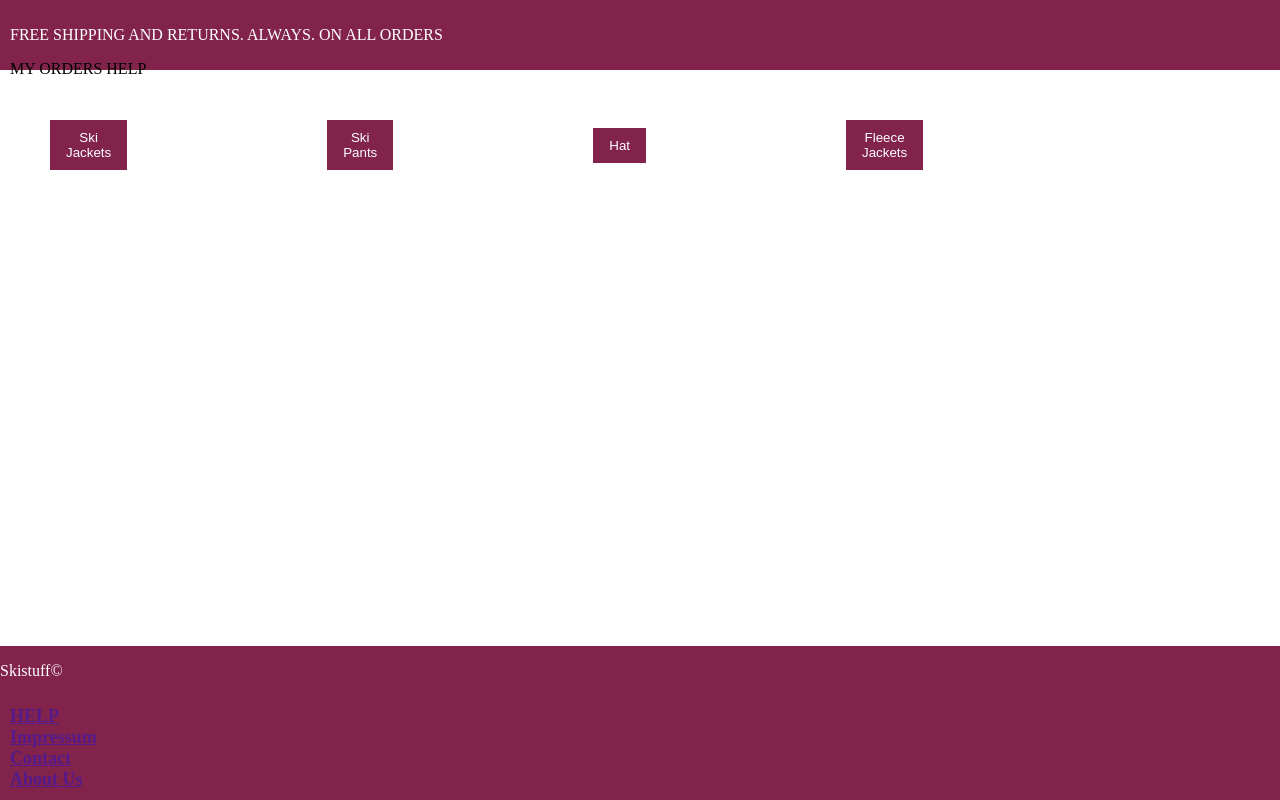
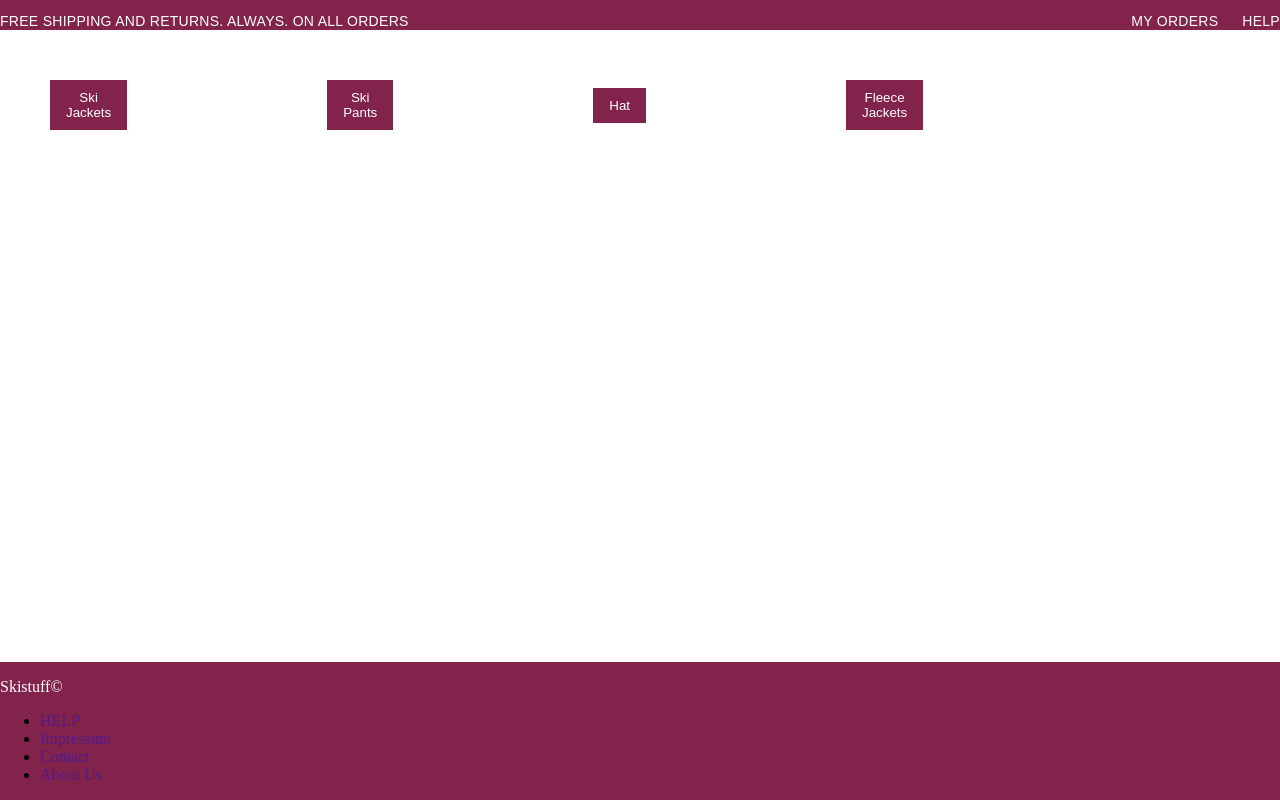
Before and after one commit to Mrschiss/Full_WebTech_Proj, a plain HTML site: page index.html in a window 1280 px wide. Drawn offline with Linux system fonts and the light colour scheme.

Commit message:
I have changed to much to explain

```diff
--- a/index.html
+++ b/index.html
@@ -11,11 +11,16 @@
 	<div class="container">
 
 		<header>
-			<p>FREE SHIPPING AND RETURNS. ALWAYS. ON ALL ORDERS</p>
-			<a>MY ORDERS</a>
-			<a>HELP</a>
+			<nav>
+				<p>FREE SHIPPING AND RETURNS. ALWAYS. ON ALL ORDERS</p>
+				<ul>
+					<li><a href="#Orders">MY ORDERS</a></li>
+					<li><a href="#Help">HELP</a></li>
+				</ul>
+			</nav>
 		</header>
 
+		<!--I haven't touched this part yet, that's the reson why the buttons look as buggy as they are right now-->
 		<div style="display: flex; align-items: center; padding:50px;">
 			<a href="SkiJacket.html" style="text-decoration: none;">
 			<button style="margin-right: 200px;" onmouseover="this.style.backgroundColor='#5c1836';" onmouseout="this.style.backgroundColor='#81234b';">Ski Jackets</button>
@@ -32,8 +37,8 @@
 		</div>
 
 		<footer>
-		<p>Skistuff©</p>
-		<nav>
+			<p>Skistuff©</p>
+			<nav>
 				<ul>
 					<li><a href="">HELP</a></li>
 					<li><a href="">Impressum</a></li>
--- a/style.css
+++ b/style.css
@@ -7,13 +7,29 @@ body {
 
 header {
   background:#81234b;
-  padding: 10px;
   grid-column: col-start / col-end;
   grid-row: line-h-1 / line-h-2;
 }
 
-header a {
-  justify-self: end;
+header nav {
+  font-family: Arial;
+  font-style: normal;
+  font-size: 0.875rem;
+  font-weight: 400;
+  line-height: 100%;
+  letter-spacing: 0.02em;
+
+  display: flex; /* parent is set to flex */
+  justify-content: space-between;
+  align-items: center;
+}
+
+header nav ul {
+  display: flex;
+  gap: 1.5rem;
+  justify-content: end;
+  list-style: none;
+  display: right;
 }
 
 footer {
@@ -35,32 +51,25 @@ p {
   color: white;
 }
 
-nav ul {
-	list-style: none;
-	margin: 0;
-	padding: 10px;
-	display: center;
+nav a {
+	transition: color 0.2s ease-in-out;
 }
 
-nav li {
-	margin-right: 200px;
-}
-
-nav a {
-	font-weight: bold;
-	font-size: 18px;
-	transition: color 0.2s ease-in-out;
+nav a:link {
+  color: white;
+  text-decoration: none;
 }
 
 nav a:hover {
 	color: #DAA520;
+  text-decoration: none;
 }
 
 .container {
   /* Definition of the parent 12 columns grid */
     height:100vh;  /* 100% of the viewport */
     display: grid;
-    grid-template-rows: [line-h-1] 70px [line-h-2] 1fr 1fr 1fr 1fr 1fr [line-h-4] 100px [line-h-5];
+    grid-template-rows: [line-h-1] 30px [line-h-2] 1fr 1fr 1fr 1fr 1fr [line-h-4] 100px [line-h-5];
     grid-template-columns: [col-start] repeat(12, 1fr) [col-end];
 }
 
```
